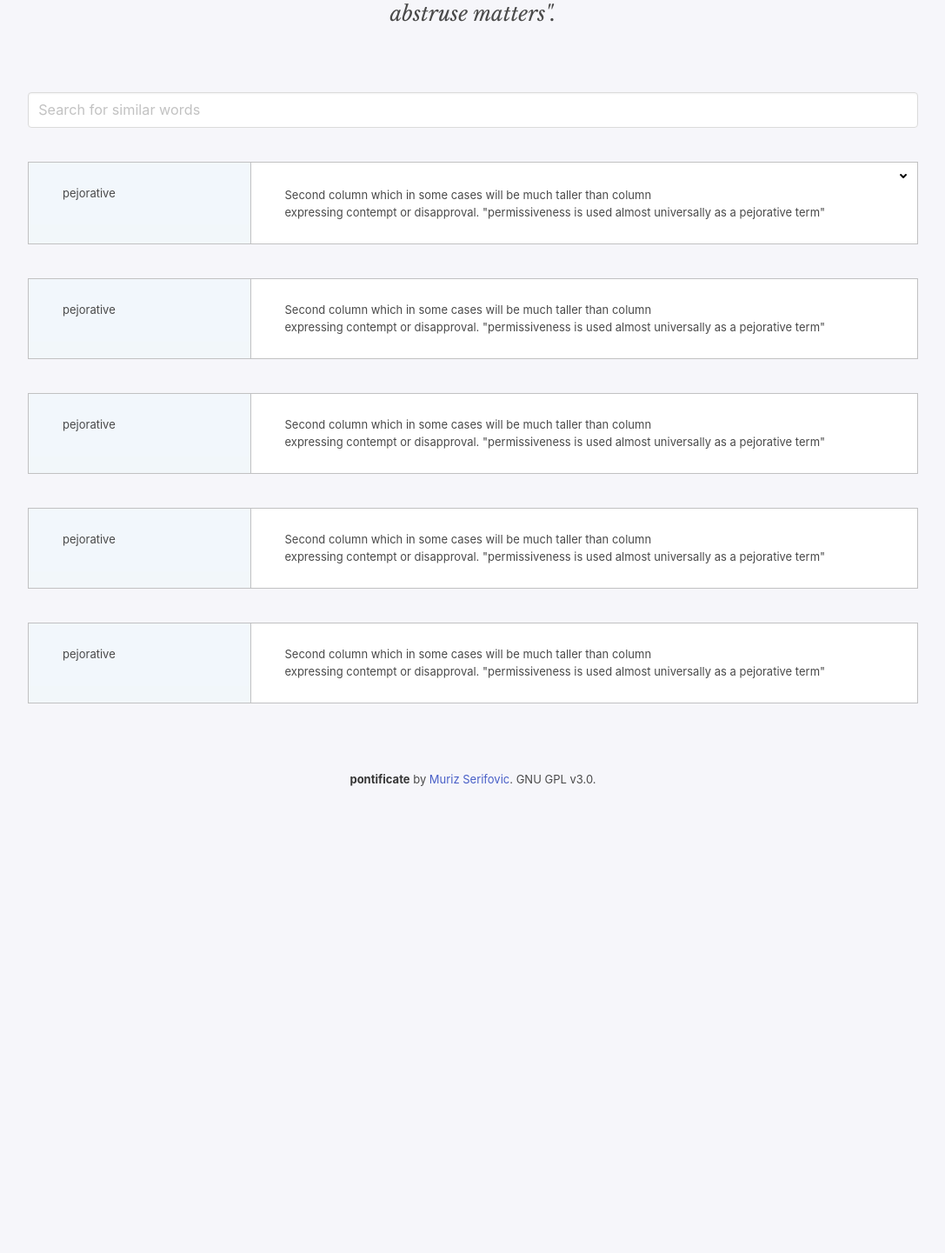
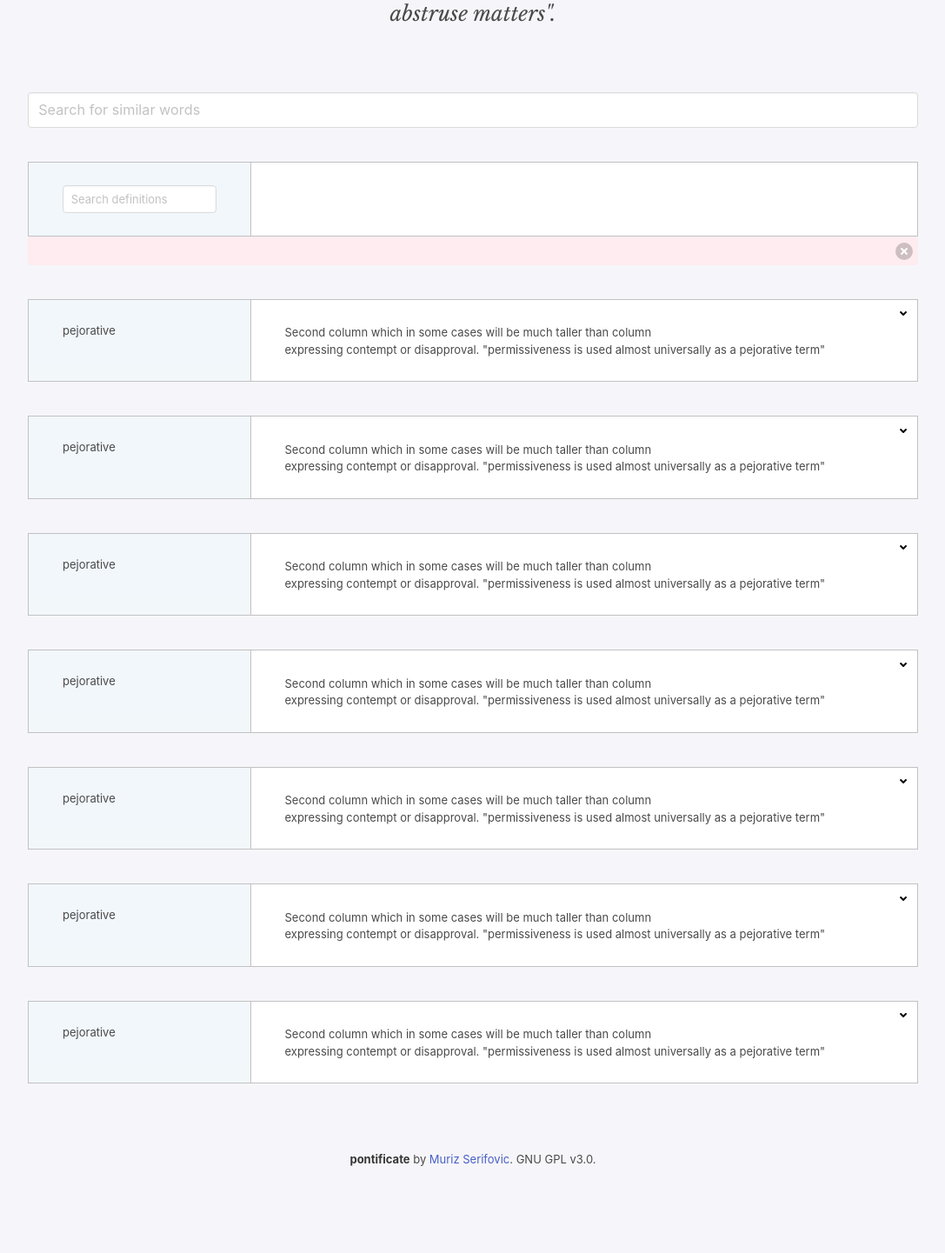
Before and after one commit to Murgio/pontificate, a Flask app: page / in a window 1280 px wide. Shown: the part 304-1745 px from the top of the page at 87% size, without its empty margins (96-1183 px from the left). Before the commit the page ends 1208 px from the top, so only its background shows below. Run offline with Flask 2, Linux system fonts and the light colour scheme; data that the repository does not hold is empty; parts of the project's set-up code (start-up, migrations or seed data) failed here and were passed over; some libraries are stand-ins or nearby versions.

Commit message:
Add search definition function

```diff
--- a/webapp/auth.py
+++ b/webapp/auth.py
@@ -2,7 +2,7 @@
 import configparser
 
 config = configparser.ConfigParser()
-config.read('credentials.INI')
+config.read('webapp/credentials.INI')
 
 def create_auth():
     return {'app_id' : config.get("Section", "clientid"), 'app_key' : config.get("Section", "clientsecret")}
--- a/webapp/templates/index.html
+++ b/webapp/templates/index.html
@@ -22,12 +22,36 @@
             </a>
     </section>
   </section>
+
+
 <header>
         <p>Inspired by David Foster Wallace's interview. <em> "The word pontificate? - To speak pompously about very complex abstruse matters".</em> </p>
 </header>
 
 <div class="container is-widescreen" style="max-width:80%;">
 <input class="input is-medium" type="text" placeholder="Search for similar words">
+</div>
+
+<div class="faux-columns cf" style="margin-bottom:0px;">
+  <div class="col-1">
+    <h1>
+            <input class="input" type="text" placeholder="Search definitions">
+    </h1>
+  </div>
+  <div class="col-2">
+  </div>
+</div>
+<div class="container is-widescreen" style="max-width:80%;">
+<div class="notification is-danger is-light">
+  <button class="delete"></button>
+{% with messages = get_flashed_messages() %}
+   {% if messages %}
+      {% for message in messages %}
+         {{ message }}
+      {% endfor %}
+   {% endif %}
+{% endwith %}
+</div>
 </div>
 
 
@@ -42,7 +66,9 @@
 "permissiveness is used almost universally as a pejorative term"
   </div>
 </div>
+
 <div class="faux-columns cf">
+        {% include 'dropdown_menu.html' %}
   <div class="col-1">
     <h1>pejorative</h1>
   </div>
@@ -53,6 +79,7 @@
   </div>
 </div>
 <div class="faux-columns cf">
+        {% include 'dropdown_menu.html' %}
   <div class="col-1">
     <h1>pejorative</h1>
   </div>
@@ -63,6 +90,7 @@
   </div>
 </div>
 <div class="faux-columns cf">
+        {% include 'dropdown_menu.html' %}
   <div class="col-1">
     <h1>pejorative</h1>
   </div>
@@ -73,6 +101,7 @@
   </div>
 </div>
 <div class="faux-columns cf">
+        {% include 'dropdown_menu.html' %}
   <div class="col-1">
     <h1>pejorative</h1>
   </div>
@@ -82,7 +111,28 @@
 "permissiveness is used almost universally as a pejorative term"
   </div>
 </div>
-
+<div class="faux-columns cf">
+        {% include 'dropdown_menu.html' %}
+  <div class="col-1">
+    <h1>pejorative</h1>
+  </div>
+  <div class="col-2">
+    <h4> Second column which in some cases will be much taller than column</h4>
+    expressing contempt or disapproval.
+"permissiveness is used almost universally as a pejorative term"
+  </div>
+</div>
+<div class="faux-columns cf">
+        {% include 'dropdown_menu.html' %}
+  <div class="col-1">
+    <h1>pejorative</h1>
+  </div>
+  <div class="col-2">
+    <h4> Second column which in some cases will be much taller than column</h4>
+    expressing contempt or disapproval.
+"permissiveness is used almost universally as a pejorative term"
+  </div>
+</div>
    </body>
 <footer class="footer" style="background-color:#f6f6fa;">
   <div class="content has-text-centered">
--- a/webapp/words.py
+++ b/webapp/words.py
@@ -8,6 +8,9 @@
 from werkzeug.exceptions import abort
 
 from webapp.db import get_db
+from webapp.oxford_dict import Word
+from webapp.auth import create_auth
+AUTH = create_auth()
 
 bp = Blueprint("words", __name__)
 
@@ -23,6 +26,16 @@
     ).fetchall()
     return render_template("index.html", posts=posts, id="1")
 
+@bp.route("/search", methods=['GET', 'POST'])
+def search():
+    """Search for the definitions of a word"""
+    name = request.args['q']
+    word = Word(name, AUTH)
+    word.get_json()
+    if word.status_code() != 200:
+        flash(f"Word {name} doesn't exist.")
+
+    return render_template("index.html",  id="1")
 
 def get_post(id):
     """Get a post
```
Also changed, not shown: webapp/templates/404.html (deleted, +0 -39 lines), webapp/templates/post.html (added, +11 -0 lines).
